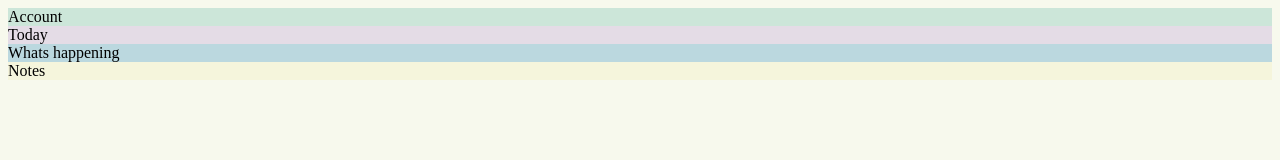
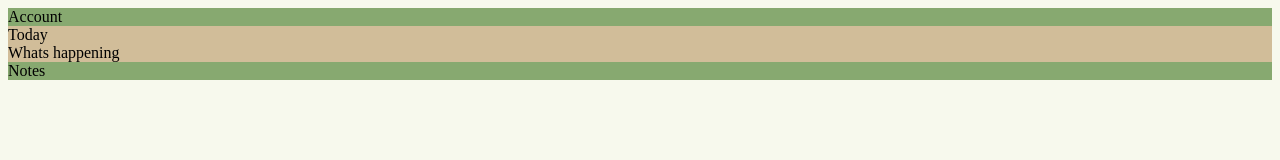
Before and after one commit to NickDeliSchool/COMP1004, a plain HTML site: page index.html in a window 1280 px wide. Drawn offline with Linux system fonts and the light colour scheme.

Commit message:
Update style.css

```diff
--- a/style.css
+++ b/style.css
@@ -9,9 +9,15 @@ background-color: #f7f9ed;
 
 .Account{
 
-    background-color: #CCE6D9;
+    background-color: #87a970;
 
 }
+
+.Notes {
+
+    background-color: #87a970;
+
+  }
 
 .Day {
 
@@ -21,13 +27,13 @@ background-color: #f7f9ed;
 
 .Day-header {
 
-    background-color: #E4DCE6;
+    background-color: #d1bd99;
 
 }
 
 .Day-content {
 
-    background-color: #BBD8DF;
+    background-color: #d1bd99;
 
 
 }
@@ -35,30 +41,17 @@ background-color: #f7f9ed;
 .Hour {
 
 
-
+    background-color: #d1bd99;
 
 }
 
 .Left-day-button {
 
-
+    background-color: #b3a480;
 }
 
 .Right-day-button {
 
-
+    background-color: #b3a480
 
 }
-
-.Notes {
-
-  background-color: #F5F5DC;
-
-}
-
-.Note{
-
- background-color: #F4D9E9;
-
-
-}
```
